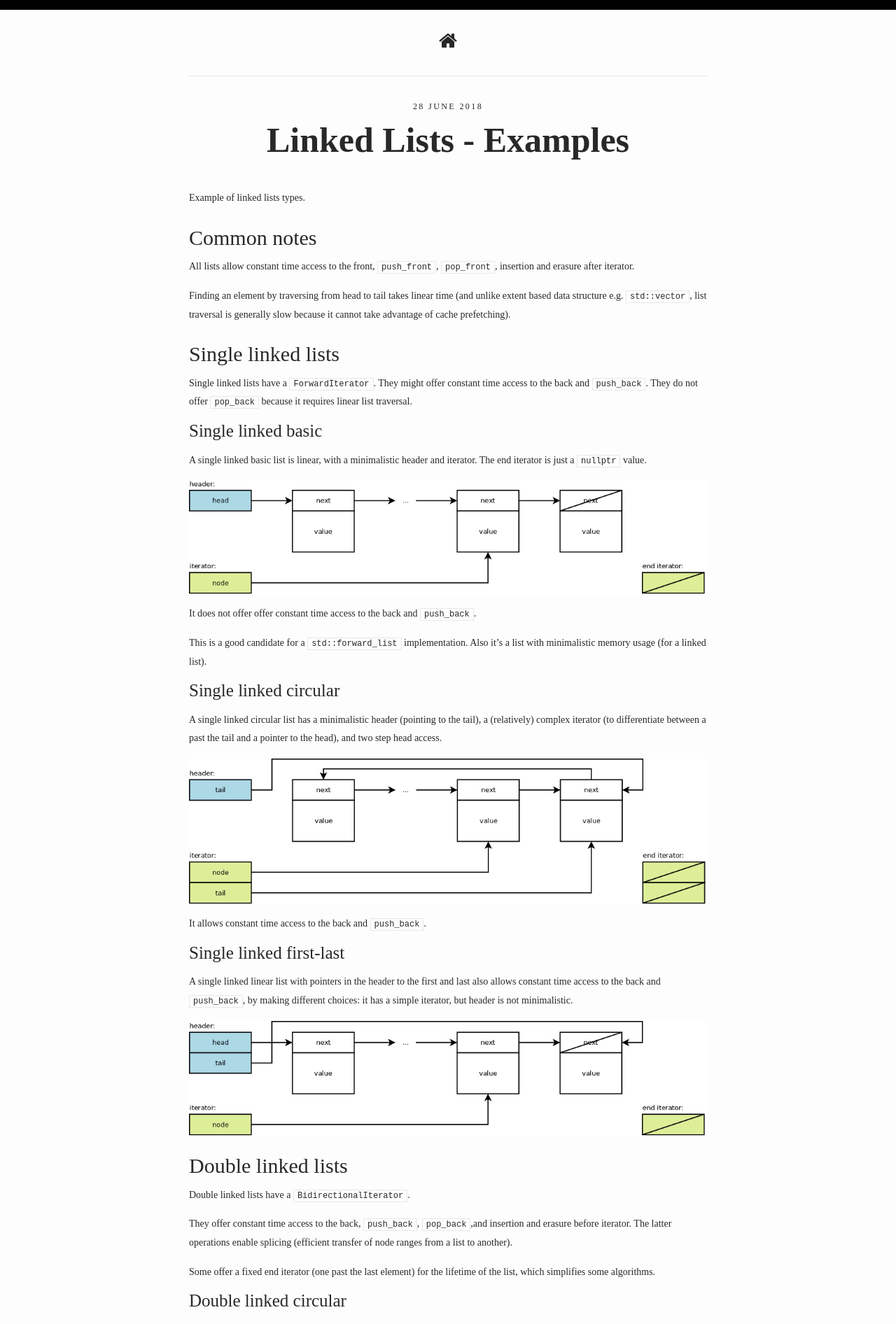
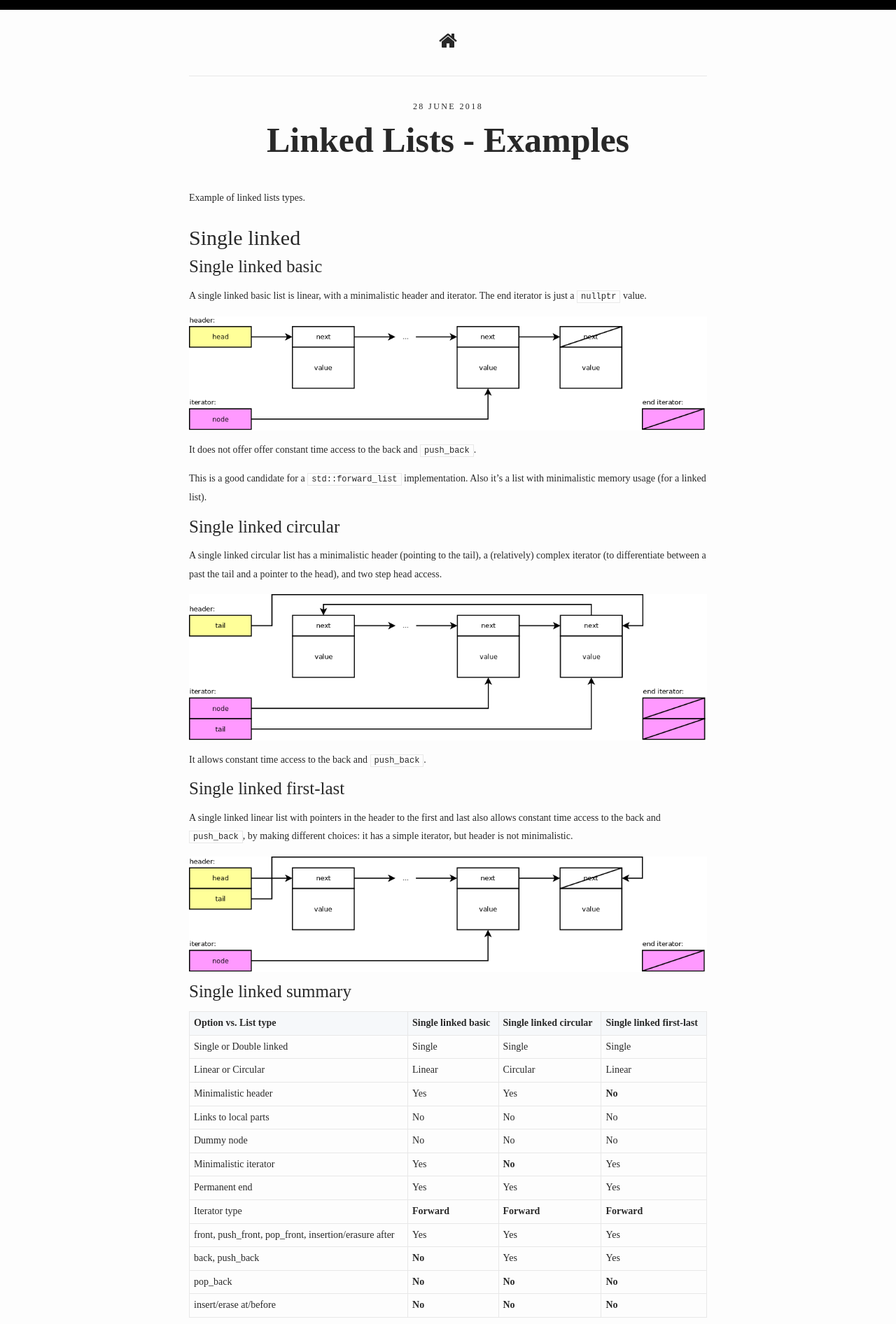
Before and after one commit to bajamircea/bajamircea.github.io, a Jekyll site: the page built from _posts/2018-06-28-linked-lists-examples.markdown, in a window 1280 px wide. Shown: the top 1892 px of the page at 70% size. Built offline with Jekyll 4.4.1, drawn with Linux system fonts in a browser that asks for light colours; nearby versions of some CDN libraries; some of the changed text lies outside the part shown.

Commit message:
Summary tables

```diff
--- a/_posts/2018-06-23-linked-lists-options.markdown
+++ b/_posts/2018-06-23-linked-lists-options.markdown
@@ -139,8 +139,7 @@ remote parts to local parts.
 A minimalistic list iterator can be simply a pointer to a node with simple
 logic to advance by one position by following `next` (or `prev`).
 
-Or they can be larger e.g. to allow for either a minimalistic header or a back
-insert operation.
+Or they can be larger (for advantages elsewhere).
 
 
 # Permanent end iterator
@@ -158,9 +157,11 @@ NOTE: Examples of permanent end iterator:
 
 All list iterators are at least `ForwardIterator`.
 
-Double linked lists iterators can be `BidirectionalIterator`. That is trivial to
-achieve when the iterator points to a node, but might require trade-offs
-elsewhere to reverse from the end iterator.
+Double linked lists iterators can be `BidirectionalIterator`. That is trivial
+to achieve when the iterator points to a node, but might require trade-offs
+elsewhere to reverse from the end iterator (e.g. an end iterator that is just a
+`nullptr` pointer is not reversible rendering the whole iterator type
+`ForwardIterator`).
 
 
 # Allocators
@@ -182,7 +183,6 @@ multiple lists (or even other data structures).
 
 One possible facility is to provide a mean to get an iterator from a reference
 to a value. This is usually the case for intrusive lists, but can be provided
-
 for non-intrusive lists as well.
 
 # Node ownership
@@ -206,8 +206,13 @@ Typical optional operations are:
 - constant time access to the back (the last value)
 - constant time `push_back`
 - constant time `pop_back`
-- constant time insertion and erasure before iterator
+- constant time insertion and erasure before (and at) iterator
 - some form of constant time transfer of nodes to another list (splicing)
+
+NOTE: splicing a range (transfer a range of nodes to another list) is constant
+time if the size is not cached in the header, but linear time with the number
+of nodes transferred (to calculate the count of nodes transferred in order to
+update the cached size).
 
 
 # Meaning of pointers in the node
@@ -223,6 +228,13 @@ for other operations.
 ![Fast reversal](/assets/2018-06-23-linked-lists-options/08-fast-reversal.png)
 
 
+# Conclusion
+
+The linked lists are one of the simplest data structures, and yet there is a
+large number of design options; some are totally independent, some are
+trade-offs.
+
+
 # References
 
 Alexander A. Stepanov and Paul McJones:<br/>
--- a/_posts/2018-06-28-linked-lists-examples.markdown
+++ b/_posts/2018-06-28-linked-lists-examples.markdown
@@ -6,21 +6,7 @@ categories: coding cpp
 
 Example of linked lists types.
 
-# Common notes
-
-All lists allow constant time access to the front, `push_front`, `pop_front`,
-insertion and erasure after iterator.
-
-Finding an element by traversing from head to tail takes linear time (and
-unlike extent based data structure e.g.  `std::vector`, list traversal is
-generally slow because it cannot take advantage of cache prefetching).
-
-# Single linked lists
-
-Single linked lists have a `ForwardIterator`. They might offer constant time
-access to the back and `push_back`. They do not offer `pop_back` because it
-requires linear list traversal.
-
+# Single linked
 
 ## Single linked basic
 
@@ -55,37 +41,136 @@ different choices: it has a simple iterator, but header is not minimalistic.
 ![Single linked first-last](/assets/2018-06-28-linked-lists-examples/03-single-first-last.png)
 
 
-# Double linked lists
+## Single linked summary
 
-Double linked lists have a `BidirectionalIterator`.
+<table>
+  <thead>
+    <tr>
+      <th>Option vs. List type</th>
+      <th>Single linked basic</th>
+      <th>Single linked circular</th>
+      <th>Single linked first-last</th>
+    </tr>
+  </thead>
+  <tbody>
+    <tr>
+      <td>Single or Double linked</td>
+      <td>Single</td>
+      <td>Single</td>
+      <td>Single</td>
+    </tr>
+    <tr>
+      <td>Linear or Circular</td>
+      <td>Linear</td>
+      <td>Circular</td>
+      <td>Linear</td>
+    </tr>
+    <tr>
+      <td>Minimalistic header</td>
+      <td>Yes</td>
+      <td>Yes</td>
+      <td><strong>No</strong></td>
+    </tr>
+    <tr>
+      <td>Links to local parts</td>
+      <td>No</td>
+      <td>No</td>
+      <td>No</td>
+    </tr>
+    <tr>
+      <td>Dummy node</td>
+      <td>No</td>
+      <td>No</td>
+      <td>No</td>
+    </tr>
+    <tr>
+      <td>Minimalistic iterator</td>
+      <td>Yes</td>
+      <td><strong>No</strong></td>
+      <td>Yes</td>
+    </tr>
+    <tr>
+      <td>Permanent end</td>
+      <td>Yes</td>
+      <td>Yes</td>
+      <td>Yes</td>
+    </tr>
+    <tr>
+      <td>Iterator type</td>
+      <td><strong>Forward</strong></td>
+      <td><strong>Forward</strong></td>
+      <td><strong>Forward</strong></td>
+    </tr>
+    <tr>
+      <td>front, push_front, pop_front, insertion/erasure after</td>
+      <td>Yes</td>
+      <td>Yes</td>
+      <td>Yes</td>
+    </tr>
+    <tr>
+      <td>back, push_back</td>
+      <td><strong>No</strong></td>
+      <td>Yes</td>
+      <td>Yes</td>
+    </tr>
+    <tr>
+      <td>pop_back</td>
+      <td><strong>No</strong></td>
+      <td><strong>No</strong></td>
+      <td><strong>No</strong></td>
+    </tr>
+    <tr>
+      <td>insert/erase at/before</td>
+      <td><strong>No</strong></td>
+      <td><strong>No</strong></td>
+      <td><strong>No</strong></td>
+    </tr>
+  </tbody>
+</table>
 
-They offer constant time access to the back, `push_back`, `pop_back`,and
-insertion and erasure before iterator. The latter operations enable splicing
-(efficient transfer of node ranges from a list to another).
+Options in **bold** are not the best compared with other list types.
 
-Some offer a fixed end iterator (one past the last element) for the lifetime of
-the list, which simplifies some algorithms.
+All single lists lack some features compared with some double linked lists.
+
+With regards to constant time `back` and `push_back` the options for single
+lists are:
+
+- do not provide
+- provide, but trade-off for either a non-minimalistic iterator or a
+  non-minimalistic header
+
+# Double linked
+
+## Double linked linear
+
+A double linked linear list with minimalist header and iterator.
+
+![Double linked linear](/assets/2018-06-28-linked-lists-examples/04-double-linear.png)
+
+This is useful for intrusive lists where you retrieve an iterator based on a
+reference to the value, and then can remove the node from the list, all while
+keeping the rest as simple as possible.
 
 
-## Double linked circular
+# Double linked circular
 
 A circular double linked list without a dummy node has a minimalist header, but
 a (relatively) complex iterator and no fixed end iterator.
 
-![Double linked circular](/assets/2018-06-28-linked-lists-examples/04-double-circular.png)
+![Double linked circular](/assets/2018-06-28-linked-lists-examples/05-double-circular.png)
 
 
-## Double linked with allocated dummy node
+# Double linked with allocated dummy node
 
 A circular double linked list with an allocated dummy node has a minimalistic
 header and iterator.
 
-![Double linked dummy node](/assets/2018-06-28-linked-lists-examples/05-double-dummy-node.png)
+![Double linked dummy node](/assets/2018-06-28-linked-lists-examples/06-double-dummy-node.png)
 
 There are however two options with regards to the presence of the dummy node,
 neither of which is particularly palatable.
 
-![Double linked dummy node options](/assets/2018-06-28-linked-lists-examples/06-double-dummy-node.png)
+![Double linked dummy node options](/assets/2018-06-28-linked-lists-examples/07-double-dummy-node.png)
 
 - One option (1) is to always ensure the dummy node is present. This means that
   it provides a fixed end iterator, but it leads to a throwing default
@@ -116,17 +201,127 @@ static_assert(std::is_nothrow_move_constructible_v<std::list<int>>,
 A circular double linked list with the dummy node in the header, does not has a
 minimalistic header, but has a minimalistic iterator and a fixed end iterator.
 
-![Double linked dummy node in header](/assets/2018-06-28-linked-lists-examples/07-double-dummy-in-header.png)
+![Double linked dummy node in header](/assets/2018-06-28-linked-lists-examples/08-double-dummy-in-header.png)
 
 The downside is that during move operation the pointers from the head and tail
 pointing back to the header need to be adjusted.
+
+
+## Double linked summary
+
+<table>
+  <thead>
+    <tr>
+      <th>Option vs. List type</th>
+      <th>Double linked linear</th>
+      <th>Double linked circular</th>
+      <th>Double linked allocated dummy node</th>
+      <th>Double linked dummy node in header</th>
+    </tr>
+  </thead>
+  <tbody>
+    <tr>
+      <td>Single or Double linked</td>
+      <td><strong>Double</strong></td>
+      <td><strong>Double</strong></td>
+      <td><strong>Double</strong></td>
+      <td><strong>Double</strong></td>
+    </tr>
+    <tr>
+      <td>Linear or Circular</td>
+      <td>Linear</td>
+      <td>Circular</td>
+      <td>Circular</td>
+      <td>Circular</td>
+    </tr>
+    <tr>
+      <td>Minimalistic header</td>
+      <td>Yes</td>
+      <td>Yes</td>
+      <td>Yes</td>
+      <td><strong>No</strong></td>
+    </tr>
+    <tr>
+      <td>Links to local parts</td>
+      <td>No</td>
+      <td>No</td>
+      <td>No</td>
+      <td><strong>Yes</strong></td>
+    </tr>
+    <tr>
+      <td>Dummy node</td>
+      <td>No</td>
+      <td>No</td>
+      <td>Yes</td>
+      <td>Yes</td>
+    </tr>
+    <tr>
+      <td>Minimalistic iterator</td>
+      <td>Yes</td>
+      <td>No</td>
+      <td>Yes</td>
+      <td>Yes</td>
+    </tr>
+    <tr>
+      <td>Permanent end</td>
+      <td>Yes</td>
+      <td><strong>No</strong></td>
+      <td><strong>Maybe</strong></td>
+      <td>Yes</td>
+    </tr>
+    <tr>
+      <td>Iterator type</td>
+      <td><strong>Forward</strong></td>
+      <td>Bidirectional</td>
+      <td>Bidirectional</td>
+      <td>Bidirectional</td>
+    </tr>
+    <tr>
+      <td>front, push_front, pop_front, insertion/erasure after</td>
+      <td>Yes</td>
+      <td>Yes</td>
+      <td>Yes</td>
+      <td>Yes</td>
+    </tr>
+    <tr>
+      <td>back, push_back</td>
+      <td><strong>No</strong></td>
+      <td>Yes</td>
+      <td>Yes</td>
+      <td>Yes</td>
+    </tr>
+    <tr>
+      <td>pop_back</td>
+      <td><strong>No</strong></td>
+      <td>Yes</td>
+      <td>Yes</td>
+      <td>Yes</td>
+    </tr>
+    <tr>
+      <td>insert/erase at/before</td>
+      <td>Yes</td>
+      <td>Yes</td>
+      <td>Yes</td>
+      <td>Yes</td>
+    </tr>
+  </tbody>
+</table>
+
+Options in **bold** are not the best compared with other list types.
+
+Double linked nodes are larger by one pointer size to the single linked ones,
+but they provide insert and erase before iterator.
+
+Double linked with allocated dummy node need an additional compromise if they
+have a permanent iterator.
 
 # Other variations
 
 Variations of the above are possible for:
 
+- cached list size in the header
+- allocator/ownership
 - intrusive vs. non-intrusive
-- cached list size in the header
 
 
 # References
--- a/_sass/_base.scss
+++ b/_sass/_base.scss
@@ -3,7 +3,7 @@
  */
 body, h1, h2, h3, h4, h5, h6,
 p, blockquote, pre, hr,
-dl, dd, ol, ul, figure {
+dl, dd, ol, ul, figure, table {
   margin: 0;
   padding: 0;
 }
@@ -28,7 +28,7 @@ body {
  */
 h1, h2, h3, h4, h5, h6,
 p, blockquote,
-ul, ol, dl, figure,
+ul, ol, dl, figure, table,
 %vertical-rhythm {
   margin-bottom: $spacing-unit / 2;
 }
@@ -123,6 +123,37 @@ figure > pre {
   }
 }
 
+/**
+ * Tables
+ */
+table {
+  width: 100%;
+  border-collapse: collapse;
+}
+
+table tr th {
+  font-weight: bold;
+  color: $text-color;
+  background-color: #f6f8fa;
+}
+
+table tr th,
+table tr td {
+  border: 1px solid $grey-color-light;
+  text-align: left;
+  padding: 3px 6px;
+  margin: 0;
+}
+
+table tr th.c,
+table tr td.c {
+  text-align: center;
+}
+
+table tr th.r,
+table tr td.r {
+  text-align: right;
+}
 
 /**
  * Clearfix
```
Also changed, not shown: assets/2018-06-28-linked-lists-examples/01-single-basic.png, assets/2018-06-28-linked-lists-examples/02-single-circular.png, assets/2018-06-28-linked-lists-examples/03-single-first-last.png, assets/2018-06-28-linked-lists-examples/04-double-circular.png (deleted), assets/2018-06-28-linked-lists-examples/04-double-linear.png (added), assets/2018-06-28-linked-lists-examples/04-single-first-last.png (deleted), assets/2018-06-28-linked-lists-examples/05-double-circular.png (added), assets/2018-06-28-linked-lists-examples/05-double-dummy-node.png (deleted), assets/2018-06-28-linked-lists-examples/06-double-dummy-node.png, assets/2018-06-28-linked-lists-examples/07-double-dummy-in-header.png (deleted), assets/2018-06-28-linked-lists-examples/07-double-dummy-node.png (added), assets/2018-06-28-linked-lists-examples/08-double-dummy-in-header.png (added). Lines whose indentation alone changed are shown as unchanged.
